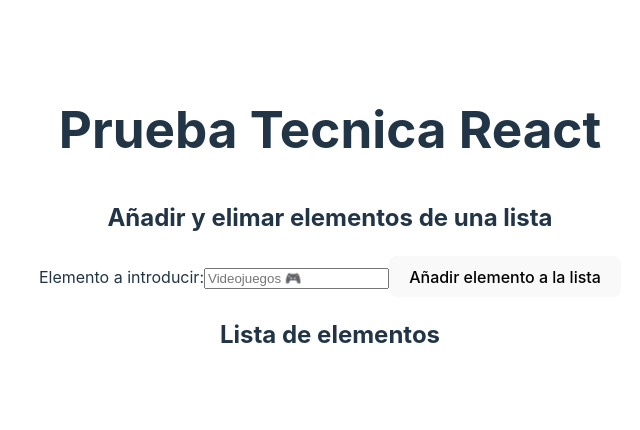
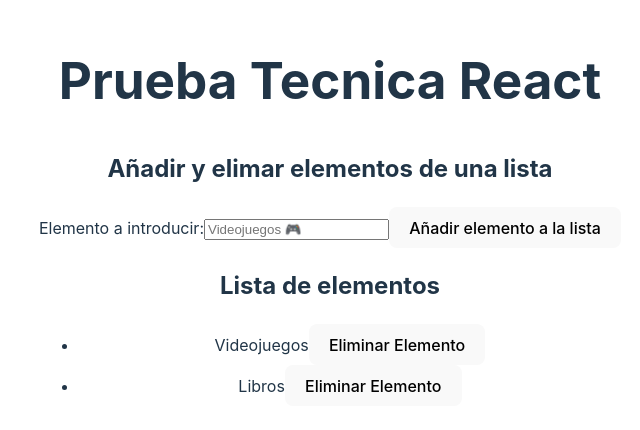
Before and after one commit to alanff97/technicalTest, a React (Vite) app: page / in a window 1280 px wide. Shown: the part 184-614 px from the top of the page, without its empty margins (310-950 px from the left). Built offline with nearby package versions, Linux system fonts and the light colour scheme.

Commit message:
body and some functions

```diff
--- a/src/App.tsx
+++ b/src/App.tsx
@@ -1,7 +1,54 @@
+import { useState } from 'react';
 import './App.css';
 
+export type ItemId = `${string}-${string}-${string}-${string}-${string}`;
+export interface Item {
+  id: ItemId;
+  text: string;
+  timestamp: number;
+}
+const INITIAL_ITEMS: Item[] = [
+  {
+    id: crypto.randomUUID(),
+    text: 'Videojuegos',
+    timestamp: Date.now(),
+  },
+  {
+    id: crypto.randomUUID(),
+    text: 'Libros',
+    timestamp: Date.now(),
+  },
+];
+
 function App() {
-  const handleSubmit = () => {};
+  const [items, setItem] = useState(INITIAL_ITEMS);
+
+  const handleSubmit = (event: React.FormEvent<HTMLFormElement>) => {
+    event.preventDefault();
+    const { elements } = event.currentTarget;
+
+    const input = elements.namedItem('item');
+    const isInput = input instanceof HTMLInputElement;
+    if (!isInput || input == null) return;
+
+    const newItem: Item = {
+      id: crypto.randomUUID(),
+      text: input.value,
+      timestamp: Date.now(),
+    };
+
+    setItem((prevItems) => {
+      return [...prevItems, newItem];
+    });
+
+    input.value = '';
+  };
+
+  const createHandleRemoveItem = (id: ItemId) => () => {
+    setItem((prevItems) => {
+      return prevItems.filter((currentItem) => currentItem.id != id);
+    });
+  };
 
   return (
     <main>
@@ -24,6 +71,18 @@ function App() {
       </aside>
       <section>
         <h2>Lista de elementos</h2>
+        <ul>
+          {items.map((item) => {
+            return (
+              <li key={item.id}>
+                {item.text}
+                <button onClick={createHandleRemoveItem(item.id)}>
+                  Eliminar Elemento
+                </button>
+              </li>
+            );
+          })}
+        </ul>
       </section>
     </main>
   );
```
